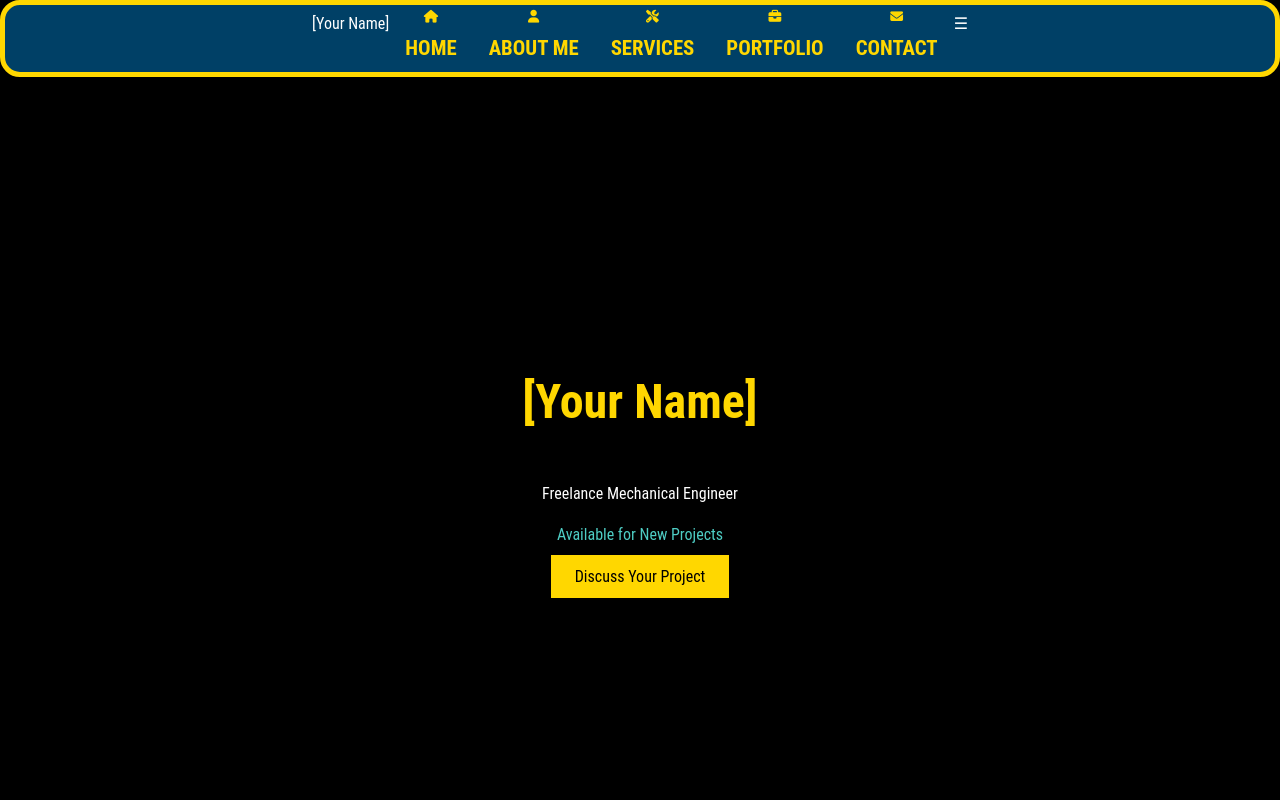
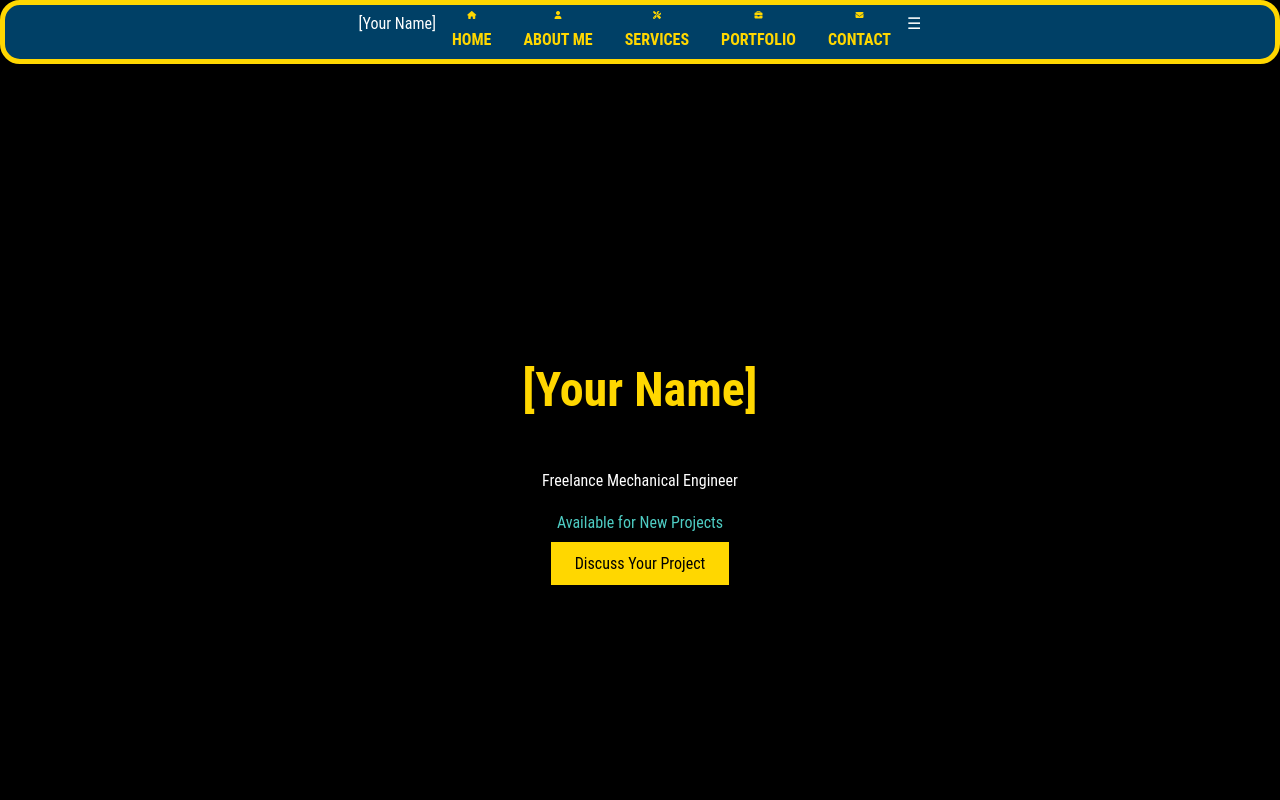
Before and after one commit to Zucloak/Zuke, a plain HTML site: page index.html in a window 1280 px wide. Shown: the top 800 px of the page. Drawn offline with Linux system fonts and the light colour scheme.

Commit message:
Shrunk navbar height - no layout break

```diff
--- a/css/style.css
+++ b/css/style.css
@@ -24,7 +24,7 @@ button {
 /* === Navbar === */
 .navbar {
   background-color: #004066;
-  padding: 0.4rem 0.8rem;
+  padding: 0.4rem 0.9rem;
   display: flex;
   justify-content: center;
   align-items: center;
@@ -73,7 +73,6 @@ button {
   text-decoration: none;
   color: #FFD700;
   font-weight: bold;
-  font-size: 1.3rem;
   text-transform: uppercase;
   display: flex;
   flex-direction: column;
@@ -83,7 +82,7 @@ button {
 }
 
 .nav-links a i {
-  font-size: 0.8rem;
+  font-size: 0.5rem;
 }
 
 .nav-links a span {
```
